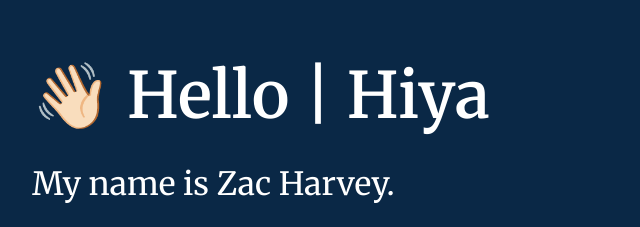
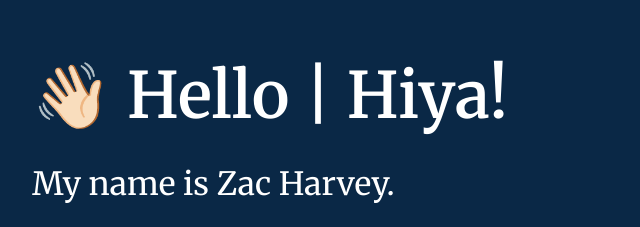
Before and after one commit to zwjhar/personal-website, a plain HTML site: page index.html in a window 1280 px wide. Shown: the part 204-431 px from the top of the page, 308-948 px from the left. Drawn offline with Linux system fonts and the light colour scheme.

Commit message:
Update index.html

```diff
--- a/index.html
+++ b/index.html
@@ -11,7 +11,7 @@
     <link rel="icon" type="image/x-icon" href="images/favicon.png">
 <body>
     <section class="main-body">
-        <h1>👋🏻 Hello | Hiya</h1>
+        <h1>👋🏻 Hello | Hiya!</h1>
         <h2>My name is Zac Harvey.</h2>
         <p>I am a second year software engineering student who is attempting to figure out what I want to do when I graduate in 2027.</p>
         <p>Feel free to check out my <a href="https://github.com/zwjhar">GitHub</a> or you can email me on <a href="mailto:zac@zacharvey.co.uk">zac@zacharvey.co.uk</a>.</p>
```
